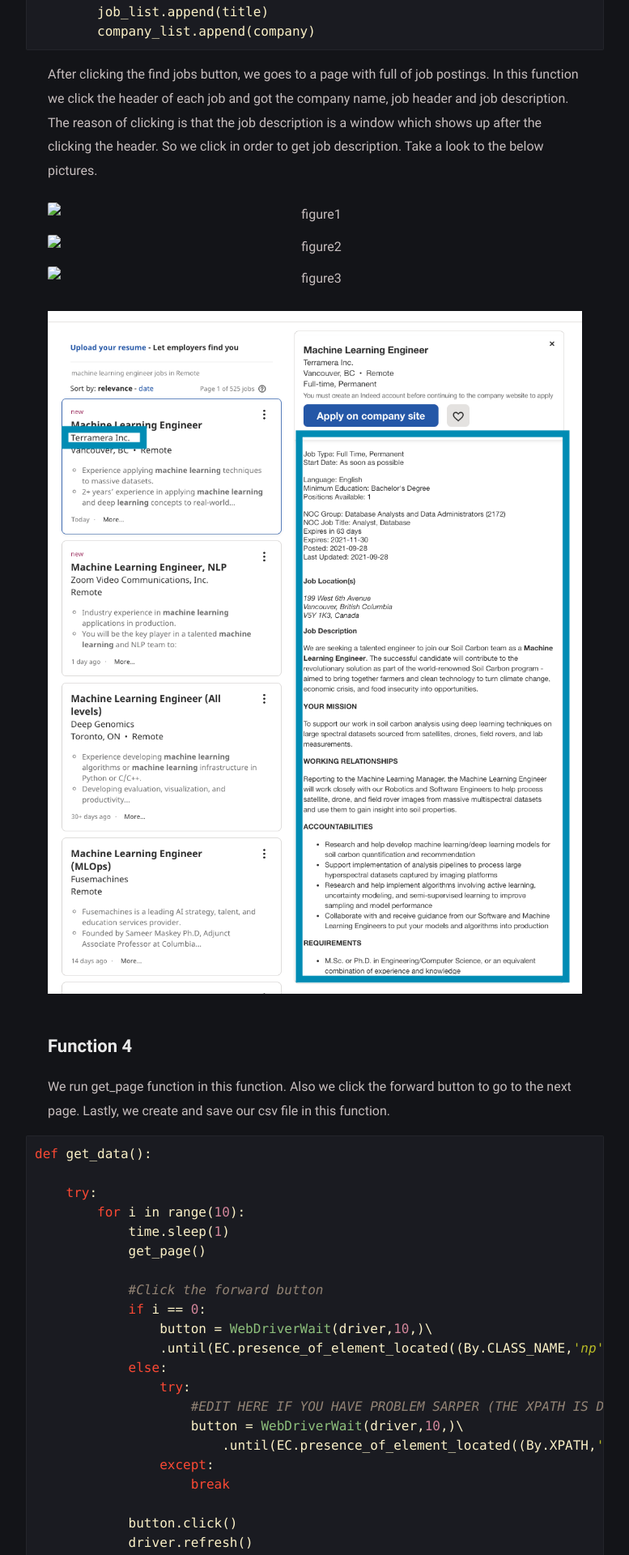
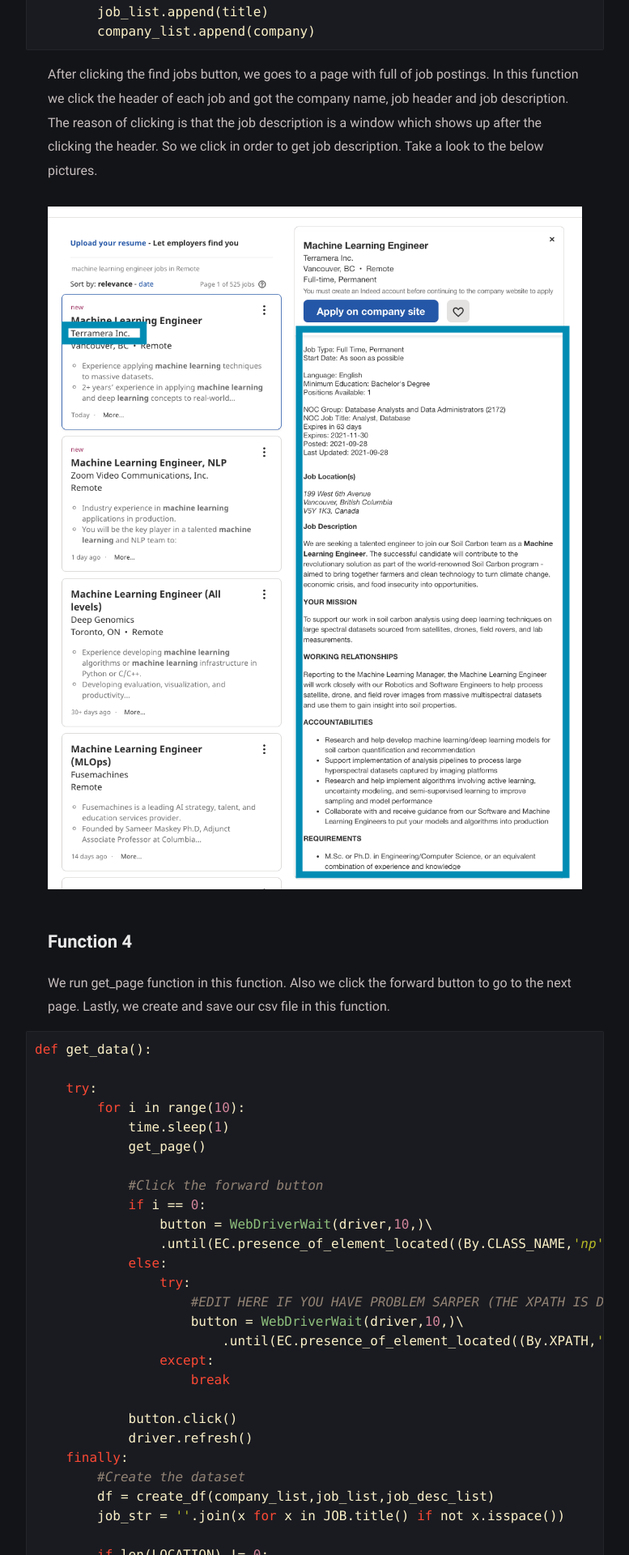
Before and after one commit to sarperyn/sarperyn.github.io, a Jekyll site: the page built from _posts/web-scraping-python/2021-09-29-web-scraping-w-python.md, in a window 1280 px wide. Shown: the part 3350-5270 px from the top of the page at 81% size, without its empty margins (251-1028 px from the left). Built offline with Jekyll 4.4.1, drawn with Linux system fonts in a browser that asks for light colours.

Commit message:
images path given correctly

````diff
--- a/_posts/web-scraping-python/2021-09-29-web-scraping-w-python.md
+++ b/_posts/web-scraping-python/2021-09-29-web-scraping-w-python.md
@@ -3,10 +3,6 @@
 title:  "Web scraping with Python using Selenium"
 date:   2021-09-29 12:00:00 +0530
 tags: [python, selenium, web-scraping]
-image: web-scraping-python/indeed1.png
-image2: web-scraping-python/indeed2.png
-image3: web-scraping-python/indeed3.png
-sample: web-scraping-python/sample.png
 ---
 
 The program's main purpose is scrape data from a job seeking web site indeed.com. Our program takes 2 input variables called the job and the location. Location is an optional variable it can be stay unfilled or you can type remote for finding the remote jobs. The output is a csv file with three features; company name, job header, job description. You can work with this text data and do nlp operations. It's up to you. Be creative.
@@ -128,18 +124,6 @@
 ```
 After clicking the find jobs button, we goes to a page with full of job postings. In this function we click the header of each job and got the company name, job header and job description. The reason of clicking is that the job description is a window which shows up after the clicking the header. So we click in order to get job description. Take a look to the below pictures.
 
-<figure>
-<img src="{{ page.image }}" alt="figure1">
-</figure>
-
-<figure>
-<img src="{{ page.image2 }}" alt="figure2">
-</figure>
-
-<figure>
-<img src="{{ page.image3 }}" alt="figure3">
-</figure>
-
 ![test image 2](/../../../assets/img/indeed2.png){:height="100%" width="100%"}
 
 ## Function 4
@@ -187,13 +171,10 @@
 
 This is a sample of a csv file that we scraped from the website
 
+![test image size](indeed1.png){:height="100%" width="100%"}
 
-<figure>
-<img src="{{ page.sample }}" alt="sample">
-</figure>
+![test image 2](web-scraping-python/indeed2.png){:height="100%" width="100%"}
 
-![test image size](indeed1.png){:height="100%" width="100%"}
-![test image 2](web-scraping-python/indeed2.png){:height="100%" width="100%"}
-![test image 3](/assets/img/web-scraping/indeed3.png){:height="100%" width="100%"}
+![test image 3](/assets/img/web-scraping/indeed3.png){:height="100%"width="100%"}
 
 We created this program with my friend Khue. You can find our [repo](https://github.com/sarperyn/indeed_job_scraping.git) and her [github account](https://github.com/taolakhue) by clicking.
````
